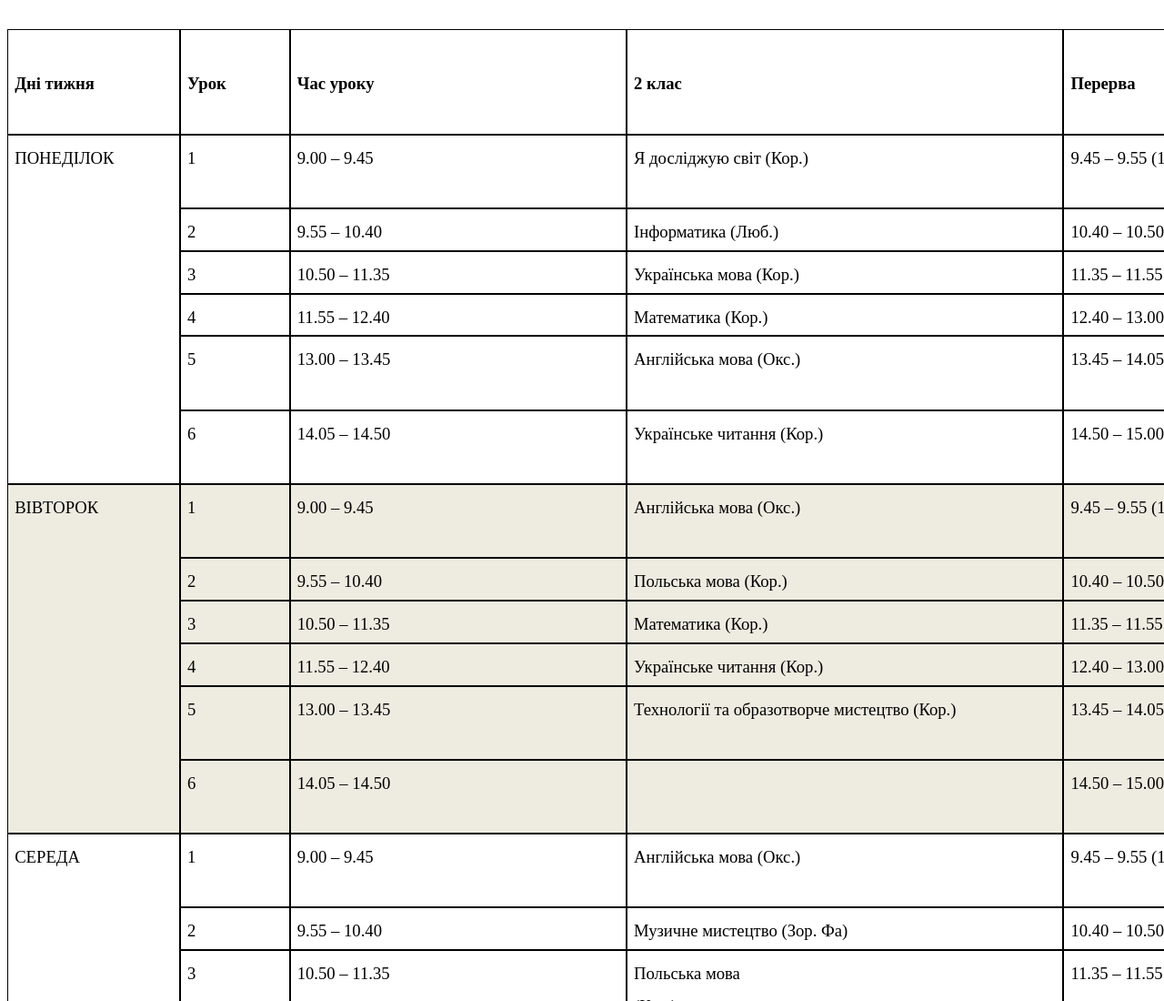
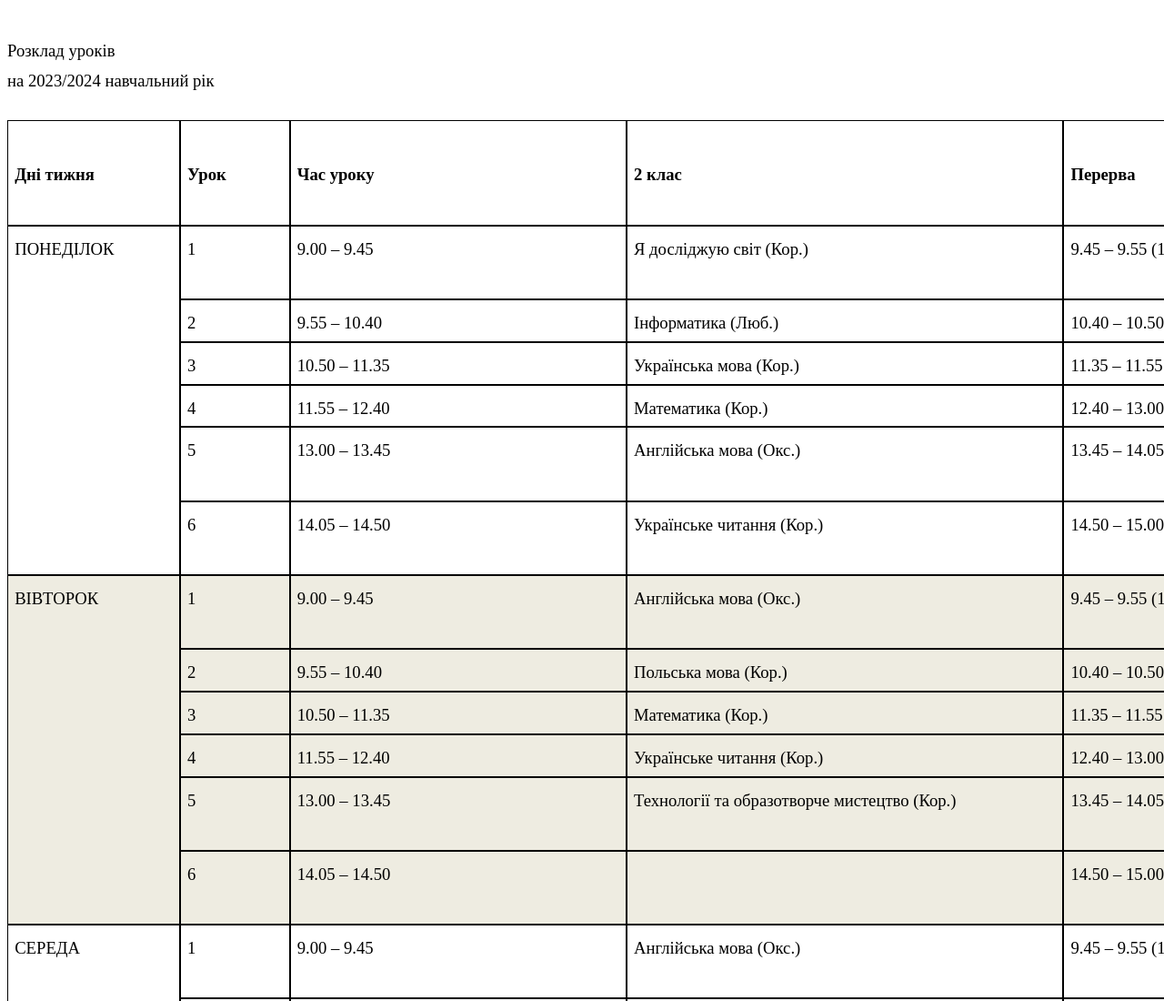
Before and after one commit to dealexanders/rozklad, a plain HTML site: page index.html in a window 1280 px wide. Shown: the top 1100 px of the page at 91% size. Drawn offline with Linux system fonts and the light colour scheme.

Commit message:
Update index.html
added header text

```diff
--- a/index.html
+++ b/index.html
@@ -13,6 +13,15 @@
 	</style>
 </head>
 <body lang="uk-UA" link="#000080" vlink="#800000" dir="ltr"><p class="western" style="line-height: 100%; margin-bottom: 0cm">
+<br/>
+</p>
+	<p lang="pl-PL" class="western" align="center" style="line-height: 100%; margin-bottom: 0cm">
+<font color="#000000"><font size="4" style="font-size: 14pt"><font face="Times New Roman, serif"><span lang="uk-UA">Розклад
+уроків </span></font></font></font>
+</p>
+<p lang="pl-PL" class="western" align="center" style="line-height: 100%; margin-bottom: 0cm">
+<font color="#000000"><font size="4" style="font-size: 14pt"><font face="Times New Roman, serif"><span lang="uk-UA">на
+ 2023/2024 навчальний рік</span></font></font></font></p>
 <br/>
 
 </p>
```
